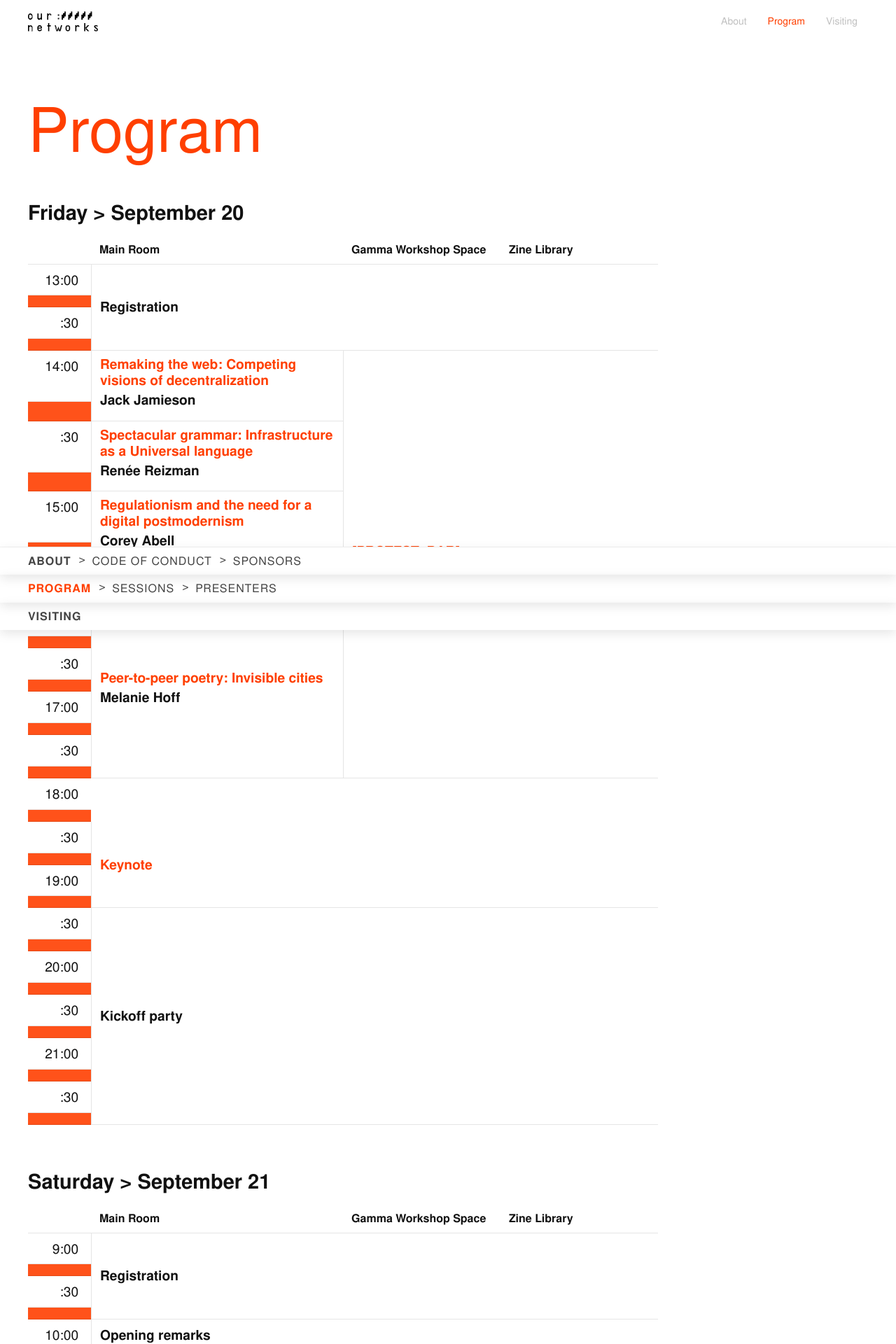
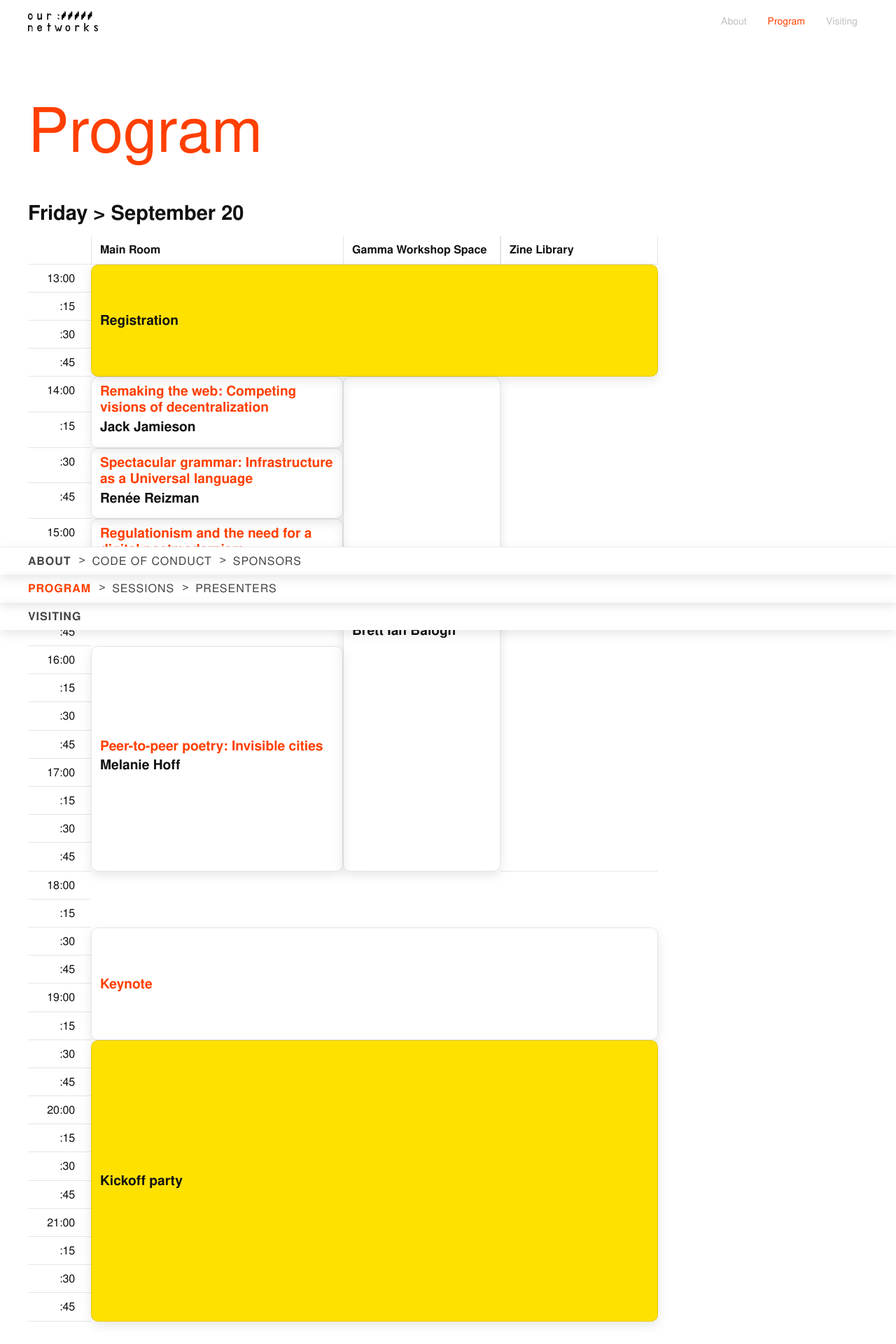
Before and after one commit to ournetworks/ournetworks.ca, a Jekyll site: the page built from program.md, in a window 1280 px wide. Shown: the top 1920 px of the page at 70% size. Built offline with Jekyll 4.4.1, drawn with Linux system fonts in a browser that asks for light colours; some of the changed text lies outside the part shown.

Commit message:
table update

```diff
--- a/_sass/_base.scss
+++ b/_sass/_base.scss
@@ -59,10 +59,14 @@ hr {
   margin-top: 2rem;
   margin-bottom: 2rem;
   border-width: 0;
-  border-top: 1px solid rgba($accent-color, 0.2);
+  border-top: 1px solid rgba($accent-color, 0.5);
+
+  &.extended {
+   border-top-width: 4px;
+  }
 
   &.dark {
-    border-color: rgba($black, 0.1);
+    border-color: rgba($black, 0.5);
   }
 }
 
--- a/_sass/_tables.scss
+++ b/_sass/_tables.scss
@@ -3,6 +3,7 @@
 table {
   border-spacing: 0;
   margin: 1em 0;
+  table-layout: fixed;
 }
 
 th,
@@ -53,17 +54,14 @@ thead th {
   }
 
   tr {
-    &:nth-child(even) {
-      background-color: lighten($accent-color, 5%);
-    }
     td:first-child,
     td:nth-child(2) {
       vertical-align: top;
-      font-size: 1.2rem;
     }
     td:first-child {
       text-align: right;
       padding-right: 0;
+      padding-left: 0;
     }
     td:nth-child(2) {
       padding-left: 0;
@@ -76,14 +74,7 @@ thead th {
 
   @media (max-width: $on-palm) {
     width: 100vw;
-    margin-left: -8%;
-
-    tr {
-      td:first-child,
-      td:nth-child(2) {
-        font-size: 1.5rem;
-      }
-    }
+    margin-left: -20px;
   }
 }
 
@@ -96,8 +87,10 @@ thead th {
 }
 
 .session-block {
-  border-left: 1px solid $grey-table-borders;
-  background-color: $white;
+  border-radius: 10px;
+  border: 1px solid $grey-table-borders;
+  box-shadow: 0px 5px 16px 0 rgba($black, 0.1);
+  margin-right: 2px;
 }
 
 .session-presenter {
@@ -106,16 +99,23 @@ thead th {
   margin-bottom: 0;
 }
 
+.schedule-time {
+  width: 2em;
+}
+
 .schedule-main {
   width: 40%;
+  border-left: 1px solid $grey-table-borders;
 }
 
 .schedule-breakout {
   width: 25%;
+  border-left: 1px solid $grey-table-borders;
+  border-right: 1px solid $grey-table-borders;
 }
 
 .session-orga {
-  background-color: rgba($background-accent, 0.4);
+  background-color: $yellow;
 }
 
 .program-heading {
@@ -165,6 +165,6 @@ thead th {
   visibility: hidden;
 
   & + .program-block-content {
-    background: rgba($background-accent, 0.3);
+    background: $yellow;
   }
 }
--- a/program.md
+++ b/program.md
@@ -26,7 +26,7 @@ titleDisplay: "Program"
 </tr>
 <tr>
   <td></td>
-  <td></td>
+  <td>:15</td>
 </tr>
 <tr>
   <td></td>
@@ -34,7 +34,7 @@ titleDisplay: "Program"
 </tr>
 <tr>
   <td></td>
-  <td></td>
+  <td>:45</td>
 </tr>
 <tr>
   <td>14</td>
@@ -45,7 +45,7 @@ titleDisplay: "Program"
 </tr>
 <tr>
   <td></td>
-  <td></td>
+  <td>:15</td>
 </tr>
 <tr>
   <td></td>
@@ -54,7 +54,7 @@ titleDisplay: "Program"
 </tr>
 <tr>
   <td></td>
-  <td></td>
+  <td>:45</td>
 </tr>
 <tr>
   <td>15</td>
@@ -63,7 +63,7 @@ titleDisplay: "Program"
 </tr>
 <tr>
   <td></td>
-  <td></td>
+  <td>:15</td>
 </tr>
 <tr>
   <td></td>
@@ -71,7 +71,7 @@ titleDisplay: "Program"
 </tr>
 <tr>
   <td></td>
-  <td></td>
+  <td>:45</td>
 </tr>
 <tr>
   <td>16</td>
@@ -80,7 +80,7 @@ titleDisplay: "Program"
 </tr>
 <tr>
   <td></td>
-  <td></td>
+  <td>:15</td>
 </tr>
 <tr>
   <td></td>
@@ -88,7 +88,7 @@ titleDisplay: "Program"
 </tr>
 <tr>
   <td></td>
-  <td></td>
+  <td>:45</td>
 </tr>
 <tr>
   <td>17</td>
@@ -96,7 +96,7 @@ titleDisplay: "Program"
 </tr>
 <tr>
   <td></td>
-  <td></td>
+  <td>:15</td>
 </tr>
 <tr>
   <td></td>
@@ -104,7 +104,7 @@ titleDisplay: "Program"
 </tr>
 <tr>
   <td></td>
-  <td></td>
+  <td>:45</td>
 </tr>
 <tr>
   <td>18</td>
@@ -112,7 +112,7 @@ titleDisplay: "Program"
 </tr>
 <tr>
   <td></td>
-  <td></td>
+  <td>:15</td>
 </tr>
 <tr>
   <td></td>
@@ -121,7 +121,7 @@ titleDisplay: "Program"
 </tr>
 <tr>
   <td></td>
-  <td></td>
+  <td>:45</td>
 </tr>
 <tr>
   <td>19</td>
@@ -129,7 +129,7 @@ titleDisplay: "Program"
 </tr>
 <tr>
   <td></td>
-  <td></td>
+  <td>:15</td>
 </tr>
 <tr>
   <td></td>
@@ -138,7 +138,7 @@ titleDisplay: "Program"
 </tr>
 <tr>
   <td></td>
-  <td></td>
+  <td>:45</td>
 </tr>
 <tr>
   <td>20</td>
@@ -146,7 +146,7 @@ titleDisplay: "Program"
 </tr>
 <tr>
   <td></td>
-  <td></td>
+  <td>:15</td>
 </tr>
 <tr>
   <td></td>
@@ -154,7 +154,7 @@ titleDisplay: "Program"
 </tr>
 <tr>
   <td></td>
-  <td></td>
+  <td>:45</td>
 </tr>
 <tr>
   <td>21</td>
@@ -162,7 +162,7 @@ titleDisplay: "Program"
 </tr>
 <tr>
   <td></td>
-  <td></td>
+  <td>:15</td>
 </tr>
 <tr>
   <td></td>
@@ -170,7 +170,7 @@ titleDisplay: "Program"
 </tr>
 <tr>
   <td></td>
-  <td></td>
+  <td>:45</td>
 </tr>
 </tbody>
 </table>
@@ -197,7 +197,7 @@ titleDisplay: "Program"
 </tr>
 <tr>
   <td></td>
-  <td></td>
+  <td>:15</td>
 </tr>
 <tr>
   <td></td>
@@ -205,7 +205,7 @@ titleDisplay: "Program"
 </tr>
 <tr>
   <td></td>
-  <td></td>
+  <td>:45</td>
 </tr>
 <tr>
   <td>10</td>
@@ -214,7 +214,7 @@ titleDisplay: "Program"
 </tr>
 <tr>
   <td></td>
-  <td></td>
+  <td>:15</td>
   <td colspan="3" rowspan="2" class="session-block session-{% include session-type.html session-id=19023 %}">{% include session.html year=2019 session-id=19023 %}</td>
 </tr>
 <tr>
@@ -223,7 +223,7 @@ titleDisplay: "Program"
 </tr>
 <tr>
   <td></td>
-  <td></td>
+  <td>:45</td>
   <td colspan="3" rowspan="3" class="session-block session-{% include session-type.html session-id=19033 %}">{% include session.html year=2019 session-id=19033 %}</td>
 </tr>
 <tr>
@@ -232,7 +232,7 @@ titleDisplay: "Program"
 </tr>
 <tr>
   <td></td>
-  <td></td>
+  <td>:15</td>
 </tr>
 <tr>
   <td></td>
@@ -241,7 +241,7 @@ titleDisplay: "Program"
 </tr>
 <tr>
   <td></td>
-  <td></td>
+  <td>:45</td>
   <td colspan="3" rowspan="3" class="session-block session-{% include session-type.html session-id=19003 %}">{% include session.html year=2019 session-id=19003 %}</td>
 </tr>
 <tr>
@@ -250,7 +250,7 @@ titleDisplay: "Program"
 </tr>
 <tr>
   <td></td>
-  <td></td>
+  <td>:15</td>
 </tr>
 <tr>
   <td></td>
@@ -259,7 +259,7 @@ titleDisplay: "Program"
 </tr>
 <tr>
   <td></td>
-  <td></td>
+  <td>:45</td>
 </tr>
 <tr>
   <td>13</td>
@@ -268,7 +268,7 @@ titleDisplay: "Program"
 </tr>
 <tr>
   <td></td>
-  <td></td>
+  <td>:15</td>
 </tr>
 <tr>
   <td></td>
@@ -276,7 +276,7 @@ titleDisplay: "Program"
 </tr>
 <tr>
   <td></td>
-  <td></td>
+  <td>:45</td>
 </tr>
 <tr>
   <td>14</td>
@@ -287,7 +287,7 @@ titleDisplay: "Program"
 </tr>
 <tr>
   <td></td>
-  <td></td>
+  <td>:15</td>
 </tr>
 <tr>
   <td></td>
@@ -295,7 +295,7 @@ titleDisplay: "Program"
 </tr>
 <tr>
   <td></td>
-  <td></td>
+  <td>:45</td>
 </tr>
 <tr>
   <td>15</td>
@@ -303,7 +303,7 @@ titleDisplay: "Program"
 </tr>
 <tr>
   <td></td>
-  <td></td>
+  <td>:15</td>
 </tr>
 <tr>
   <td></td>
@@ -311,7 +311,7 @@ titleDisplay: "Program"
 </tr>
 <tr>
   <td></td>
-  <td></td>
+  <td>:45</td>
 </tr>
 <tr>
   <td>16</td>
@@ -320,7 +320,7 @@ titleDisplay: "Program"
 </tr>
 <tr>
   <td></td>
-  <td></td>
+  <td>:15</td>
   <td colspan="1" rowspan="3" class="session-block session-{% include session-type.html session-id=19026 %}">{% include session.html year=2019 session-id=19026 %}</td>
   <td colspan="1" rowspan="6" class="session-block session-{% include session-type.html session-id=19024 %}">{% include session.html year=2019 session-id=19024 %}</td>
 </tr>
@@ -330,7 +330,7 @@ titleDisplay: "Program"
 </tr>
 <tr>
   <td></td>
-  <td></td>
+  <td>:45</td>
 </tr>
 <tr>
   <td>17</td>
@@ -339,7 +339,7 @@ titleDisplay: "Program"
 </tr>
 <tr>
   <td></td>
-  <td></td>
+  <td>:15</td>
 </tr>
 <tr>
   <td></td>
@@ -347,8 +347,7 @@ titleDisplay: "Program"
 </tr>
 <tr>
   <td></td>
-  <td></td>
-  <td colspan="3"></td>
+  <td>:45</td>
 </tr>
 <tr>
   <td>18</td>
@@ -357,7 +356,7 @@ titleDisplay: "Program"
 </tr>
 <tr>
   <td></td>
-  <td></td>
+  <td>:15</td>
 </tr>
 <tr>
   <td></td>
@@ -365,7 +364,7 @@ titleDisplay: "Program"
 </tr>
 <tr>
   <td></td>
-  <td></td>
+  <td>:45</td>
 </tr>
 <tr>
   <td>19</td>
@@ -373,7 +372,7 @@ titleDisplay: "Program"
 </tr>
 <tr>
   <td></td>
-  <td></td>
+  <td>:15</td>
 </tr>
 <tr>
   <td></td>
@@ -381,7 +380,7 @@ titleDisplay: "Program"
 </tr>
 <tr>
   <td></td>
-  <td></td>
+  <td>:45</td>
 </tr>
 <tr>
   <td>20</td>
@@ -389,7 +388,7 @@ titleDisplay: "Program"
 </tr>
 <tr>
   <td></td>
-  <td></td>
+  <td>:15</td>
 </tr>
 <tr>
   <td></td>
@@ -397,7 +396,7 @@ titleDisplay: "Program"
 </tr>
 <tr>
   <td></td>
-  <td></td>
+  <td>:45</td>
 </tr>
 </tbody>
 </table>
@@ -419,11 +418,10 @@ titleDisplay: "Program"
 <tr>
   <td>10</td>
   <td>:00</td>
-  <td colspan="3" rowspan="2"></td>
 </tr>
 <tr>
   <td></td>
-  <td></td>
+  <td>:15</td>
 </tr>
 <tr>
   <td></td>
@@ -432,7 +430,7 @@ titleDisplay: "Program"
 </tr>
 <tr>
   <td></td>
-  <td></td>
+  <td>:45</td>
 </tr>
 <tr>
   <td>11</td>
@@ -441,7 +439,7 @@ titleDisplay: "Program"
 </tr>
 <tr>
   <td></td>
-  <td></td>
+  <td>:15</td>
 </tr>
 <tr>
   <td></td>
@@ -450,7 +448,7 @@ titleDisplay: "Program"
 </tr>
 <tr>
   <td></td>
-  <td></td>
+  <td>:45</td>
 </tr>
 <tr>
   <td>12</td>
@@ -459,7 +457,7 @@ titleDisplay: "Program"
 </tr>
 <tr>
   <td></td>
-  <td></td>
+  <td>:15</td>
   <td colspan="3" rowspan="3" class="session-block session-{% include session-type.html session-id=19008 %}">{% include session.html year=2019 session-id=19008 %}</td>
 </tr>
 <tr>
@@ -468,7 +466,7 @@ titleDisplay: "Program"
 </tr>
 <tr>
   <td></td>
-  <td></td>
+  <td>:45</td>
 </tr>
 <tr>
   <td>13</td>
@@ -477,7 +475,7 @@ titleDisplay: "Program"
 </tr>
 <tr>
   <td></td>
-  <td></td>
+  <td>:15</td>
 </tr>
 <tr>
   <td></td>
@@ -485,7 +483,7 @@ titleDisplay: "Program"
 </tr>
 <tr>
   <td></td>
-  <td></td>
+  <td>:45</td>
 </tr>
 <tr>
   <td>14</td>
@@ -496,7 +494,7 @@ titleDisplay: "Program"
 </tr>
 <tr>
   <td></td>
-  <td></td>
+  <td>:15</td>
 </tr>
 <tr>
   <td></td>
@@ -504,7 +502,7 @@ titleDisplay: "Program"
 </tr>
 <tr>
   <td></td>
-  <td></td>
+  <td>:45</td>
 </tr>
 <tr>
   <td>15</td>
@@ -514,7 +512,7 @@ titleDisplay: "Program"
 </tr>
 <tr>
   <td></td>
-  <td></td>
+  <td>:15</td>
 </tr>
 <tr>
   <td></td>
@@ -522,7 +520,7 @@ titleDisplay: "Program"
 </tr>
 <tr>
   <td></td>
-  <td></td>
+  <td>:45</td>
 </tr>
 <tr>
   <td>16</td>
@@ -531,7 +529,7 @@ titleDisplay: "Program"
 </tr>
 <tr>
   <td></td>
-  <td></td>
+  <td>:15</td>
   <td colspan="1" rowspan="3" class="session-block session-{% include session-type.html session-id=19004 %}">{% include session.html year=2019 session-id=19004 %}</td>
   <td colspan="1" rowspan="4" class="session-block session-{% include session-type.html session-id=19019 %}">{% include session.html year=2019 session-id=19019 %}</td>
 </tr>
@@ -541,7 +539,7 @@ titleDisplay: "Program"
 </tr>
 <tr>
   <td></td>
-  <td></td>
+  <td>:45</td>
 </tr>
 <tr>
   <td>17</td>
@@ -550,7 +548,7 @@ titleDisplay: "Program"
 </tr>
 <tr>
   <td></td>
-  <td></td>
+  <td>:15</td>
 </tr>
 <tr>
   <td></td>
@@ -558,13 +556,14 @@ titleDisplay: "Program"
 </tr>
 <tr>
   <td></td>
-  <td></td>
+  <td>:45</td>
   <td colspan="3" rowspan="1" class="session-block session-{% include session-type.html session-id=19999 %}">{% include session.html year=2019 session-id=19999 %}</td>
 </tr>
 </tbody>
 </table>
 
 ---
+{: .extended}
 
 <a class="program-block-anchor" id="keynote-tba"></a>
 ## Keynote: TBA
```
